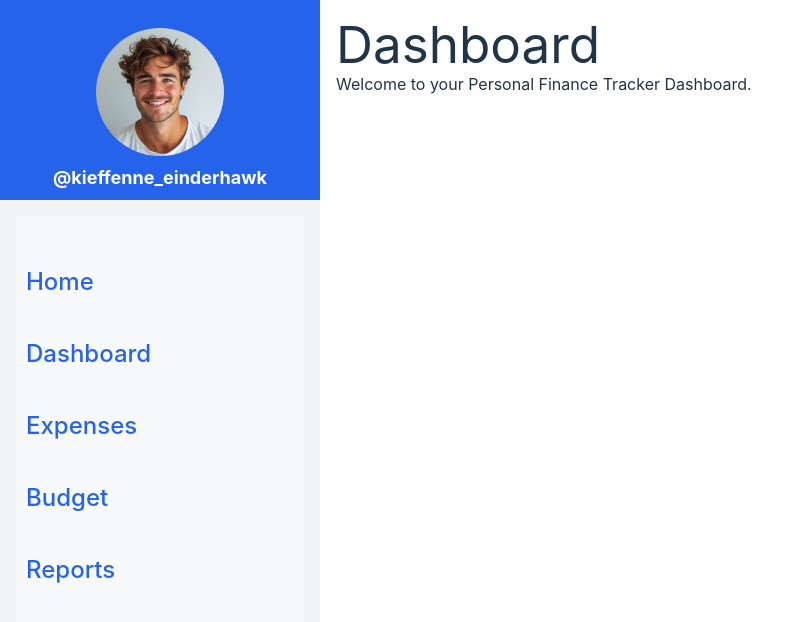
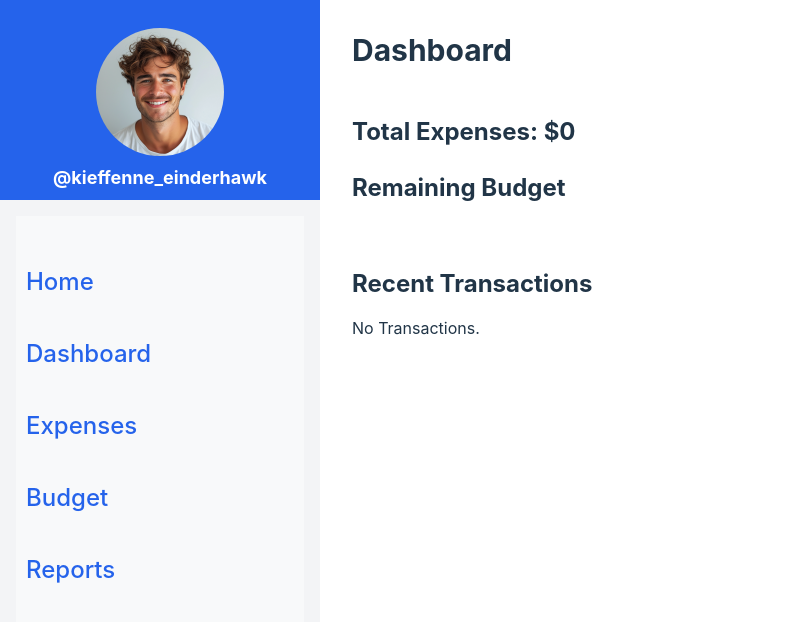
Before and after one commit to jay-of-spades/Expenses-Budget-Tracker, a React (Vite) app: page /dashboard in a window 1280 px wide. Shown: the top 622 px of the page, without its empty margins (0-809 px from the left). Built offline with nearby package versions, Linux system fonts and the light colour scheme.

Commit message:
Edited: Dashboard.jsx, Installed: chart.js

```diff
--- a/src/pages/Dashboard.jsx
+++ b/src/pages/Dashboard.jsx
@@ -1,10 +1,82 @@
-// import React from 'react';
+import { useEffect, useState } from 'react';
 
 const Dashboard = () => {
+  const [expenses, setExpenses] = useState([]);
+  const [budgets, setBudgets] = useState([]);
+
+  useEffect(() => {
+    const savedExpenses = localStorage.getItem('expenses');
+    if (savedExpenses) {
+      setExpenses(JSON.parse(savedExpenses));
+    }
+
+    const savedBudgets = localStorage.getItem('budgets');
+    if (savedBudgets) {
+      setBudgets(JSON.parse(savedBudgets));
+    }
+  }, []);
+
+  const calculateTotalExpenses = () => {
+    return expenses.reduce(
+      (total, expense) => total + parseFloat(expense.amount),
+      0
+    );
+  };
+
+  const calculateRemainingBudget = category => {
+    const budget = budgets.find(b => b.category === category);
+    if (!budget) return 0;
+    const expensesForCategory = expenses.filter(e => e.category === category);
+    const totalExpensesForCategory = expensesForCategory.reduce(
+      (total, expense) => total + parseFloat(expense.amount),
+      0
+    );
+    return budget.amount - totalExpensesForCategory;
+  };
+
+  const getRecentTransactions = () => {
+    return expenses.slice(-5).reverse();
+  };
   return (
-    <div>
-      <h1>Dashboard</h1>
-      <p>Welcome to your Personal Finance Tracker Dashboard.</p>
+    <div className='p-4'>
+      <h1 className='text-3xl font-bold mb-12'>Dashboard</h1>
+      <div className='mb-16'>
+        <h2 className='text-2xl font-bold mb-6'>
+          Total Expenses: ${calculateTotalExpenses()}
+        </h2>
+        <h2 className='text-2xl font-bold mb-4'>Remaining Budget</h2>
+        {budgets.map((budget, index) => (
+          <div
+            key={index}
+            className='mb-4 p-2 border-b border-gray-300 w-2/5 flex justify-between items-start'
+          >
+            <span>
+              {budget.category}: ${budget.amount}
+            </span>
+            <span>Remaining: ${calculateRemainingBudget(budget.category)}</span>
+          </div>
+        ))}
+      </div>
+      <div className='mb-8'>
+        <h2 className='text-2xl font-bold mb-4'>Recent Transactions</h2>
+        {getRecentTransactions().length === 0 ? (
+          <p>No Transactions.</p>
+        ) : (
+          <ul>
+            {getRecentTransactions().map((expense, index) => (
+              <li
+                key={index}
+                className='p-2 border-b border-gray-300 w-10/12 flex justify-between items-start'
+              >
+                <span className='w-3/12'>{expense.date}</span>
+                <span className='w-3/12'>{expense.category}</span>
+                <span className='w-3/12'>${expense.amount}</span>
+                <span className='w-3/12'>{expense.notes}</span>
+              </li>
+            ))}
+          </ul>
+        )}
+      </div>
     </div>
   );
 };
```
